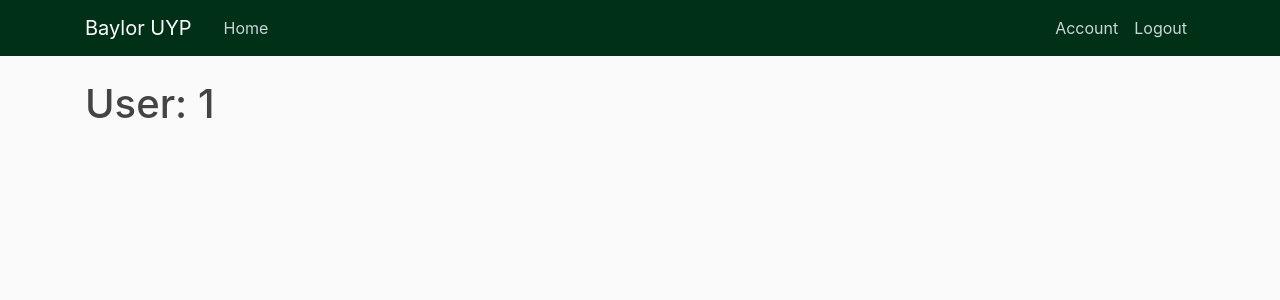
After one commit to jmeyre/UYP, a Flask app: page /account in a window 1280 px wide. The commit adds this page. Shown: the top 300 px of the page. Run offline with Flask 2, Linux system fonts and the light colour scheme; a user stored in the database is signed in; tables that the repository leaves empty hold one stand-in row (values such as "Sample post"); parts of the project's set-up code (start-up, migrations or seed data) failed here and were passed over; some libraries are stand-ins or nearby versions.

Commit message:
User authentication (login/logout) works Added an account page to edit current user's information

```diff
--- a/uyp/forms.py
+++ b/uyp/forms.py
@@ -13,10 +13,14 @@ class ApplyForm(FlaskForm):
 
 
 class LoginForm(FlaskForm):
-    username = StringField('Username', validators=[DataRequired(), Length(min=2, max=20)])
+    user_id = IntegerField('Username', validators=[DataRequired()])
     password = PasswordField('Password', validators=[DataRequired()])
     remember = BooleanField('Remember Me')
     submit = SubmitField('Login')
+
+
+class AccountForm(FlaskForm):
+    submit = SubmitField('Save Changes')
 
 
 class StudentInfo(FlaskForm):
--- a/uyp/models.py
+++ b/uyp/models.py
@@ -1,3 +1,34 @@
+from uyp import config, login_manager
+from mysql import connector
+from flask_login import UserMixin
+
+
+@login_manager.user_loader
+def load_user(user_id):
+    # Create the connection to the database
+    conn = connector.connect(**config)
+
+    # Create the cursor for the connection
+    cursor = conn.cursor()
+
+    cursor.execute(
+        "SELECT * FROM users WHERE ID = {0}".format(user_id))
+
+    result = cursor.fetchone()
+    user = User(result[0], result[1], result[2])
+
+    # Commit the data to the database
+    conn.commit()
+
+    # Close the cursor
+    cursor.close()
+
+    # Close the connection to the database
+    conn.close()
+
+    return user
+
+
 class User:
     def __init__(self, id, category, pword):
         self.id = id
@@ -6,3 +37,16 @@ class User:
 
     def __repr__(self):
         return "User( ID={0}, Category={1} )".format(self.id, self.category)
+
+    def is_active(self):
+        return True
+
+    def is_anonymous(self):
+        return False
+
+    def is_authenticated(self):
+        # May want to add authentication to user object here. Right now just returns true.
+        return True
+
+    def get_id(self):
+        return self.id
--- a/uyp/routes.py
+++ b/uyp/routes.py
@@ -1,8 +1,9 @@
-from flask import render_template, url_for, flash, redirect
-from uyp import app, bcrypt, config
-from uyp.forms import LoginForm, ApplyForm
+from flask import render_template, url_for, flash, redirect, request
+from uyp import app, config, bcrypt
+from uyp.forms import LoginForm, ApplyForm, AccountForm
 from uyp.models import User
 from mysql import connector
+from flask_login import login_user, current_user, logout_user, login_required
 
 
 @app.route('/')
@@ -13,6 +14,9 @@ def home():
 
 @app.route('/apply', methods=['GET', 'POST'])
 def apply():
+    if current_user.is_authenticated:
+        return redirect(url_for('home'))
+
     form = ApplyForm()
     if form.validate_on_submit():
         hashed_password = bcrypt.generate_password_hash(form.password.data).decode('utf-8')
@@ -42,11 +46,53 @@ def apply():
 
 @app.route('/login', methods=['GET', 'POST'])
 def login():
+    if current_user.is_authenticated:
+        return redirect(url_for('home'))
+
     form = LoginForm()
     if form.validate_on_submit():
-        if form.username.data == 'username' and form.password.data == 'password':
-            flash('You have been logged in!', 'success')
-            return redirect(url_for('home'))
+
+        # Create the connection to the database
+        conn = connector.connect(**config)
+
+        # Create the cursor for the connection
+        cursor = conn.cursor()
+
+        cursor.execute(
+            "SELECT * FROM users WHERE ID = {0}".format(form.user_id.data))
+
+        result = cursor.fetchone()
+
+        if result:
+            user = User(result[0], result[1], result[2])
+
+        # Commit the data to the database
+        conn.commit()
+
+        # Close the cursor
+        cursor.close()
+
+        # Close the connection to the database
+        conn.close()
+
+        if result and user and bcrypt.check_password_hash(user.pword, form.password.data):
+            login_user(user, remember=form.remember.data)
+            next_page = request.args.get('next')
+            flash('You have been logged in, {0}!'.format(user.id), 'success')
+            return redirect(next_page) if next_page else redirect(url_for('home'))
         else:
-            flash('Login failed. Incorrect username or password.', 'danger')
+            flash('Login failed. Incorrect user id or password.', 'danger')
     return render_template('login.html', title='Login', form=form)
+
+
+@app.route('/logout')
+def logout():
+    logout_user()
+    return redirect(url_for('home'))
+
+
+@app.route('/account')
+@login_required
+def account():
+    form = AccountForm()
+    return render_template('account.html', title='Account', form=form)
--- /dev/null
+++ b/uyp/templates/account.html
@@ -0,0 +1,4 @@
+{% extends 'layout.html' %}
+{% block content %}
+    <h1>User: {{ current_user.id }}</h1>
+{% endblock content %}
--- a/uyp/templates/layout.html
+++ b/uyp/templates/layout.html
@@ -29,8 +29,13 @@
             </div>
             <!-- Navbar Right Side -->
             <div class="navbar-nav">
-              <a class="nav-item nav-link" href="{{ url_for('login') }}">Login</a>
-              <!--<a class="nav-item nav-link" href="{# { url_for('apply') } #}">Apply</a>-->
+                {% if current_user.is_authenticated %}
+                    <a class="nav-item nav-link" href="{{ url_for('account') }}">Account</a>
+                    <a class="nav-item nav-link" href="{{ url_for('logout') }}">Logout</a>
+                {% else %}
+                    <a class="nav-item nav-link" href="{{ url_for('login') }}">Login</a>
+                    <!--<a class="nav-item nav-link" href="{# { url_for('apply') } #}">Apply</a>-->
+                {% endif %}
             </div>
           </div>
         </div>
```
Also changed, not shown: uyp/__init__.py (+4 -3 lines), uyp/templates/login.html (+5 -5 lines).
